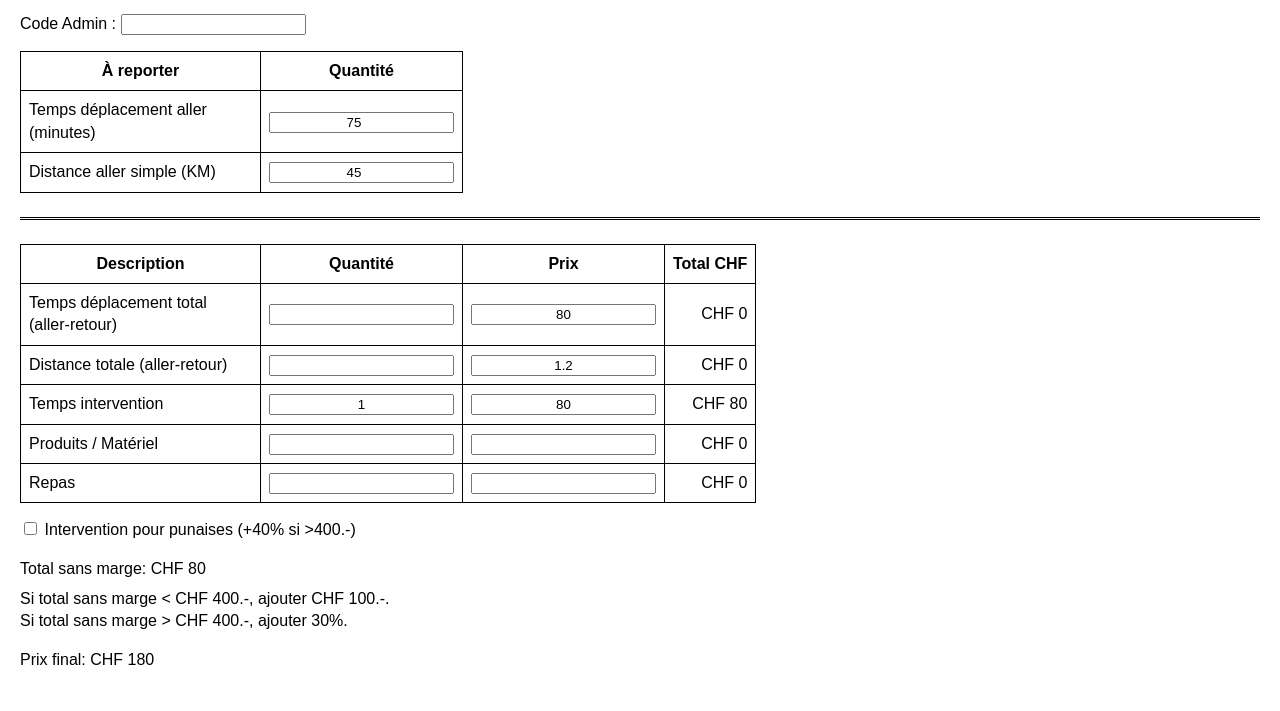
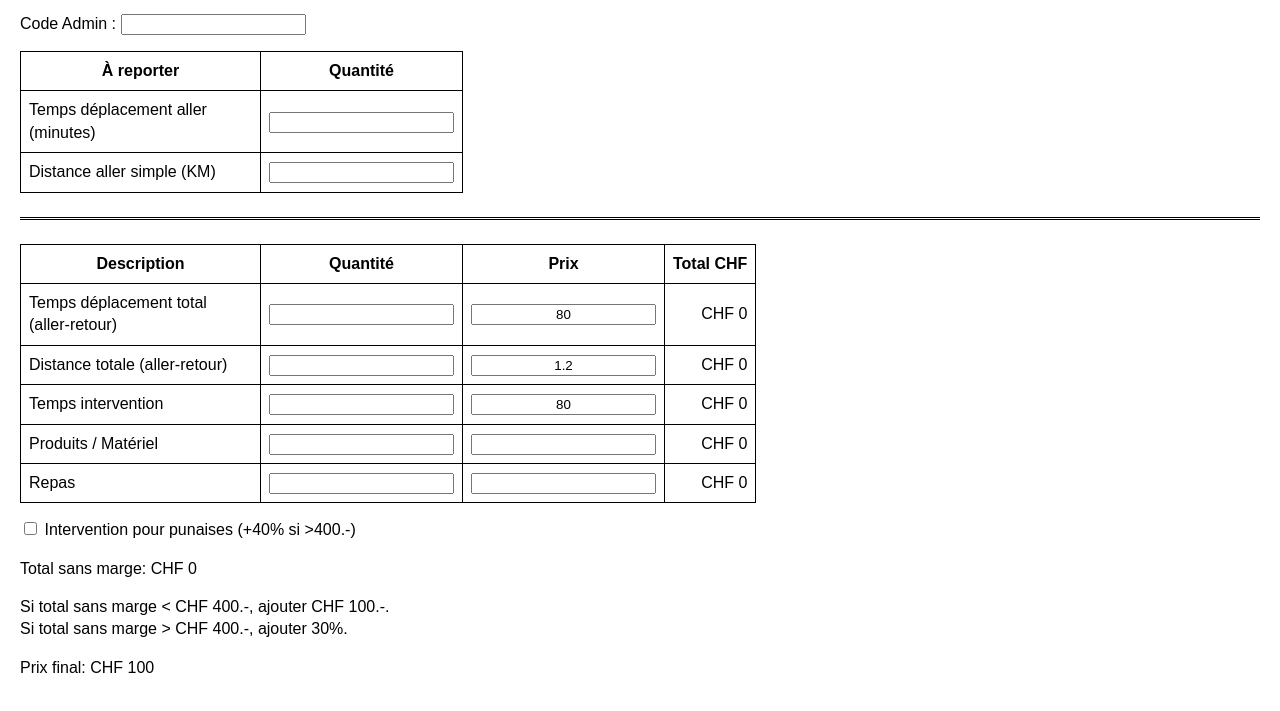
Before and after one commit to drakax1/calculateur_prix_intervention, a plain HTML site: page index.html in a window 1280 px wide. Shown: the part 57-768 px from the top of the page. Drawn offline with Linux system fonts and the light colour scheme.

Commit message:
Update index.html

```diff
--- a/index.html
+++ b/index.html
@@ -46,15 +46,12 @@
     .checkbox-section {
       margin-bottom: 16px;
     }
-        #totalSansMarge, #prixFinal {
+    #totalSansMarge, #prixFinal, #precisions {
       margin-top: 16px;
-        }
-        .infos-supplementaires {
-            margin-top: 8px;
-            margin-bottom: 8px;
     }
   </style>
 </head>
+
 <body>
 <h2>Calculateur de Prix Intervention</h2>
 
@@ -80,11 +77,11 @@
   <tbody>
     <tr>
       <td>Temps déplacement aller (minutes)</td>
-            <td><input type="number" id="minutesDeplacement" value="75" min="0" step="1"></td>
+      <td><input type="text" id="minutesDeplacement" value=""></td>
     </tr>
     <tr>
       <td>Distance aller simple (KM)</td>
-            <td><input type="number" id="kmSimple" value="45" min="0" step="1"></td>
+      <td><input type="text" id="kmSimple" value=""></td>
     </tr>
   </tbody>
 </table>
@@ -109,19 +106,19 @@
   <tbody>
     <tr>
       <td>Temps déplacement total (aller-retour)</td>
-            <td><input type="number" id="deplacementQuantite" readonly></td>
+      <td><input type="text" inputmode="decimal" pattern="[0-9]*[.]?[0-9]+" id="deplacementQuantite" readonly></td>
       <td><input type="text" class="prixFixe" value="80" readonly></td>
       <td class="ligneTotal">CHF 0</td>
     </tr>
     <tr>
       <td>Distance totale (aller-retour)</td>
-            <td><input type="number" id="kmAllerRetour" readonly></td>
+      <td><input type="text" id="kmAllerRetour" readonly></td>
       <td><input type="text" class="prixFixe" value="1.2" readonly></td>
       <td class="ligneTotal">CHF 0</td>
     </tr>
     <tr>
       <td>Temps intervention</td>
-            <td><input type="text" inputmode="decimal" pattern="[0-9]*[.]?[0-9]+" value="1"></td>
+      <td><input type="text" inputmode="decimal" pattern="[0-9]*[.]?[0-9]+" value=""></td>
       <td><input type="text" class="prixFixe" value="80" readonly></td>
       <td class="ligneTotal">CHF 0</td>
     </tr>
@@ -145,19 +142,17 @@
 </div>
 
 <div id="totalSansMarge">Total sans marge: CHF 0</div>
-
-<div class="infos-supplementaires">
+<div id="precisions">
   <div>Si total sans marge &lt; CHF 400.-, ajouter CHF 100.-.</div>
   <div>Si total sans marge &gt; CHF 400.-, ajouter 30%.</div>
 </div>
-
 <div id="prixFinal"><strong>Prix final: CHF 0</strong></div>
 
 <script>
   const prixFixes = [80, 1.2, 80, 1, 1];
 
   function formatNumber(num) {
-        return Number.isInteger(num) ? num.toString() : num.toFixed(2).replace(/\.00$/, '').replace(',', '.');
+    return Number.isInteger(num) ? num.toString() : num.toFixed(2).replace(/\.00$/, '');
   }
 
   const totalSansMarge = document.getElementById('totalSansMarge');
@@ -172,34 +167,49 @@
   const adminStatus = document.getElementById('adminStatus');
 
   function parseInputValue(input) {
-        return parseFloat((input.value || '').replace(',', '.')) || 0;
+    const value = input.value.trim().replace(',', '.');
+    if (value === '') {
+      return NaN;
+    }
+    return parseFloat(value);
   }
 
   function calculerTotal() {
     let total = 0;
-        document.querySelectorAll('#calculTable tbody tr').forEach((row, i) => {
-            const q = parseInputValue(row.querySelector('td:nth-child(2) input'));
+    document.querySelectorAll('#calculTable tbody tr').forEach(row => {
+      const qInput = row.querySelector('td:nth-child(2) input');
       const pInput = row.querySelector('td:nth-child(3) input');
+      const q = parseInputValue(qInput);
       const p = parseInputValue(pInput);
-            const lt = q * p;
+      const lt = (isNaN(q) ? 0 : q) * (isNaN(p) ? 0 : p);
       row.querySelector('.ligneTotal').textContent = 'CHF ' + formatNumber(lt);
       total += lt;
     });
+
     totalSansMarge.textContent = 'Total sans marge: CHF ' + formatNumber(total);
-        const final = total <= 400 ? total + 100 : total * (punaisesCheckbox.checked ? 1.4 : 1.3);
+
+    let final = total <= 400 ? total + 100 : total * (punaisesCheckbox.checked ? 1.4 : 1.3);
     prixFinal.textContent = 'Prix final: CHF ' + formatNumber(final);
   }
 
   function updateAllerRetour() {
-        const v = parseFloat(kmSimpleInput.value) * 2;
-        kmAllerRetourInput.value = formatNumber(v);
+    const v = parseInputValue(kmSimpleInput);
+    if (!isNaN(v)) {
+      kmAllerRetourInput.value = formatNumber(v * 2);
+    } else {
+      kmAllerRetourInput.value = '';
+    }
     calculerTotal();
   }
 
   function updateDeplacementTotal() {
-        const minutes = parseFloat(minutesDeplacementInput.value);
+    const minutes = parseInputValue(minutesDeplacementInput);
+    if (!isNaN(minutes)) {
       const hours = (minutes * 2) / 60;
       deplacementQuantiteInput.value = formatNumber(hours);
+    } else {
+      deplacementQuantiteInput.value = '';
+    }
     calculerTotal();
   }
 
@@ -235,7 +245,7 @@
     }
   });
 
-    document.querySelectorAll("input[type='number'], input[type='text']").forEach(i => i.addEventListener('input', calculerTotal));
+  document.querySelectorAll("input[type='text']").forEach(i => i.addEventListener('input', calculerTotal));
   kmSimpleInput.addEventListener('input', updateAllerRetour);
   minutesDeplacementInput.addEventListener('input', updateDeplacementTotal);
   punaisesCheckbox.addEventListener('change', calculerTotal);
@@ -249,5 +259,6 @@
     calculerTotal();
   };
 </script>
+
 </body>
 </html>
```
Lines whose indentation alone changed are shown as unchanged.
